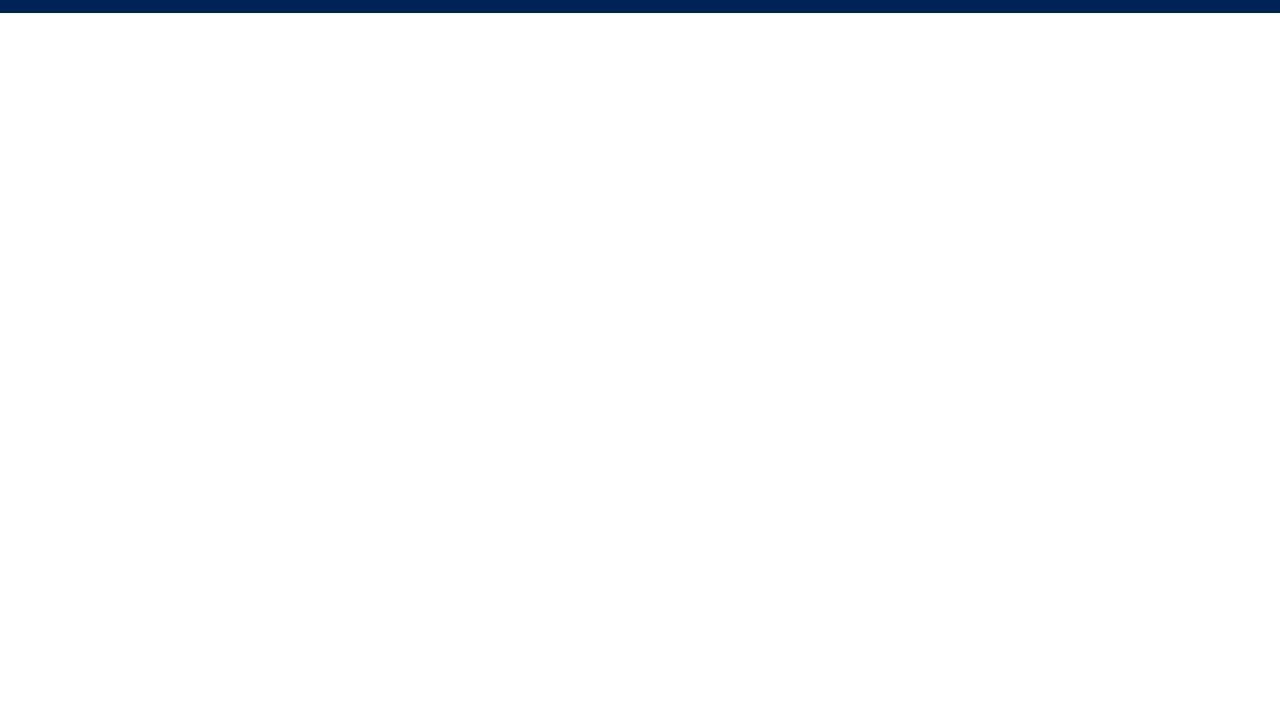
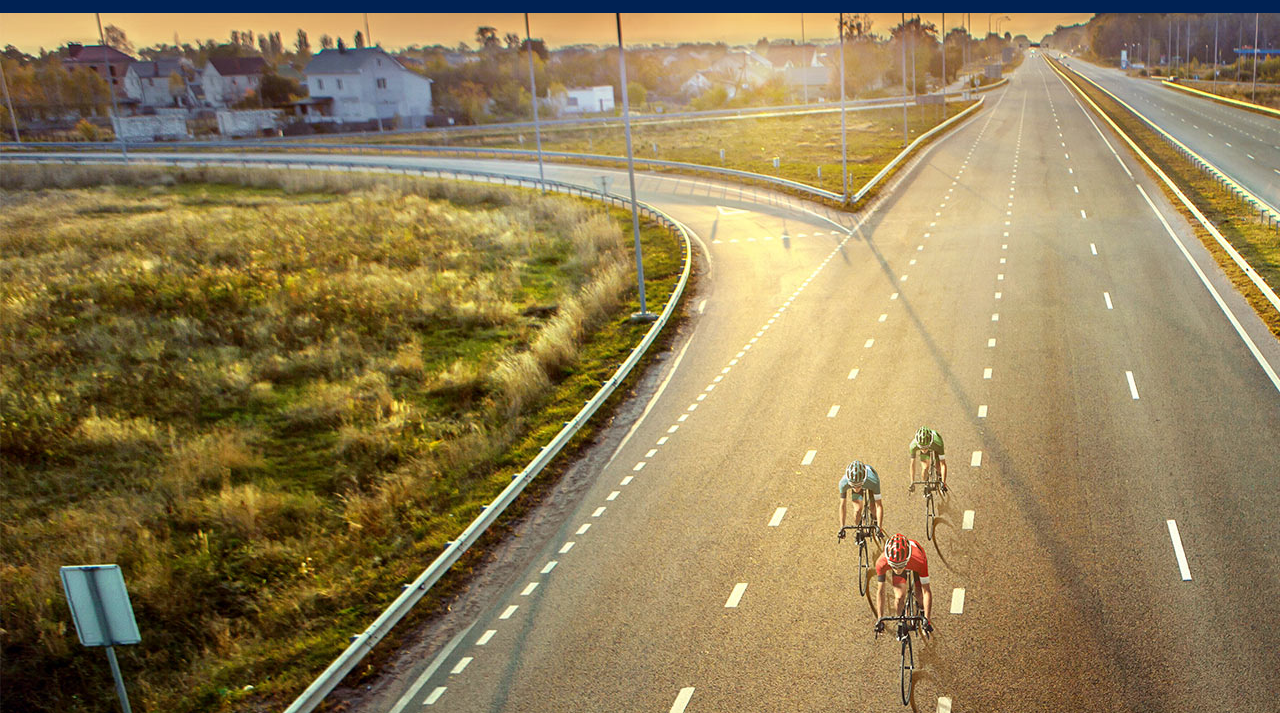
Before and after one commit to mohamadhosseinpour16/bicycle, a plain HTML site: page index.html in a window 1280 px wide. Shown: the part 111-824 px from the top of the page. Before the commit the page ends 800 px from the top, so only its background shows below. Drawn offline with Linux system fonts and the light colour scheme.

Commit message:
writing figure tag with css features and background image

```diff
--- a/css/style.css
+++ b/css/style.css
@@ -68,3 +68,10 @@
   font-size: 1.3rem;
   cursor: pointer;
 }
+#slide {
+  background: url(../images/slideimg/slide1.jpg);
+  width: 100%;
+  height: 700px;
+  margin: 0;
+  background-size: auto;
+}
--- a/index.html
+++ b/index.html
@@ -22,6 +22,9 @@
             <button>شرکت در مسابقه </button>
         </nav>
     </header>
+    <figure id="slide">
+
+    </figure>
 
 </body>
 
```
